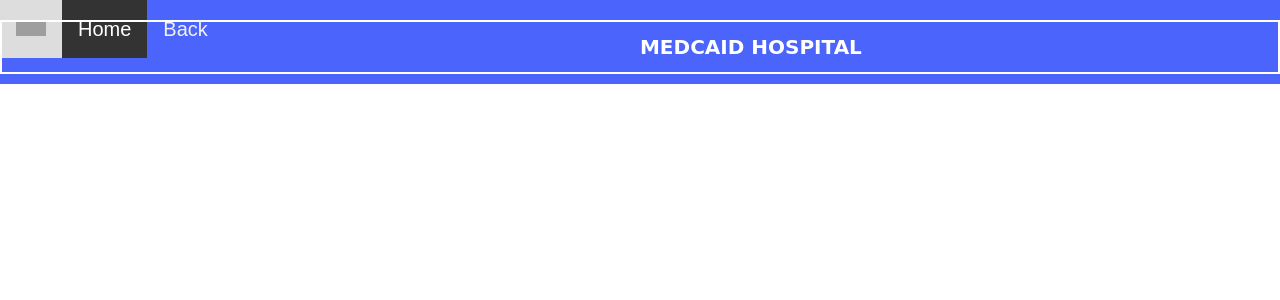
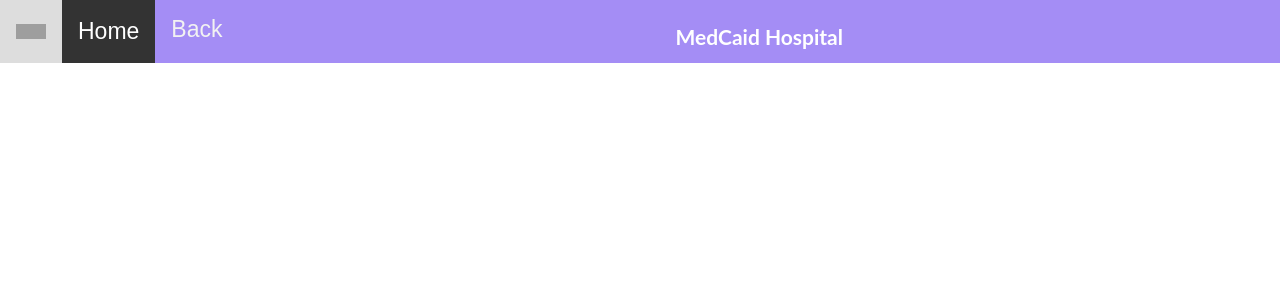
Before and after one commit to AroshanaD/Project-CS02, a PHP site: the page made by views/header.php in a window 1280 px wide. Shown: the top 300 px of the page. Run offline with PHP 8.4, Linux system fonts and the light colour scheme; the template is opened without the code that fills it, so the values that code supplies are empty; grey boxes are pictures that could not be loaded.

Commit message:
add design to navigation

```diff
--- a/views/header.php
+++ b/views/header.php
@@ -12,7 +12,7 @@
     <style>
         .navbar {
             overflow: hidden;
-            background-color:  #4b64fb;;
+            background-color:  #a48df5;
         }
 
         .navbar a {
@@ -20,9 +20,9 @@
             display: block;
             color: #f2f2f2;
             text-align: center;
-            padding: 14px 16px;
+            padding: 12px 16px;
             text-decoration: none;
-            font-size: 20px;
+            font-size: 23px;
         }
 
         .navbar a:hover {
@@ -41,9 +41,8 @@
             display: block;
             color: white;
             text-align: center;
-            font-size:15px;
             font-weight:bolder;
-            font-family: 'Chilanka',cursive;
+            font-family:'Lato',sans-serif;
 
         }
 
@@ -96,7 +95,7 @@
         <a href="javascript:void(0)" onclick="openSidebar()" ><img src=<?php echo Router::base_url().'../files/icons/nav.png'?> style="width:30px; height:15px ;margin-top=0px"></a>
         <a href=<?php echo Router::site_url().'/main' ?> class="active">Home</a>
         <a href="javascript:void(0)" onclick="Back()">Back</a>
-        <p class="title" style="font-size:20px; color:white">MedCaid Hospital</p>
+        <p style="font-size:21px; color:white; margin-bottom:10px">MedCaid Hospital</p>
   <!--a href="javascript:void(0);" class="icon" onclick="myFunction()"-->
     <!--i class="fa fa-bars"></i-->
         </a>
--- a/views/register.php
+++ b/views/register.php
@@ -25,7 +25,7 @@
 
         <div class="container">
             <div class="contact-box">
-            <div class="left" style="background-image: url(<?php echo Router::base_url().'/files/icons/undraw_unlock_24mb.svg' ?>)"></div>
+            <div class="left" style="background-image: url(<?php echo Router::base_url().'/files/icons/change_password.svg' ?>)"></div>
                     <form action=<?php echo Router::site_url()."/register/validate" ?> method="post">
                         <div class="right">
                             <div class="title">User Registration</div>
```
